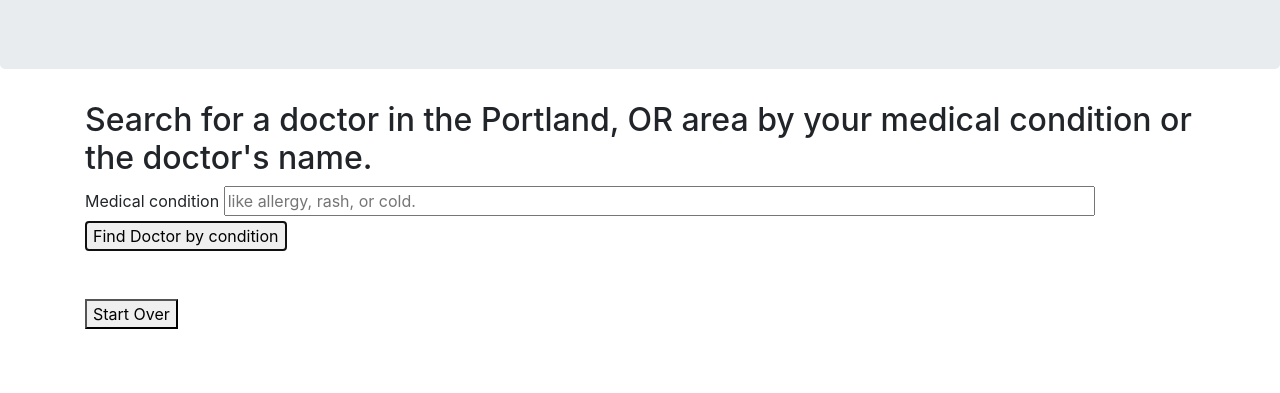
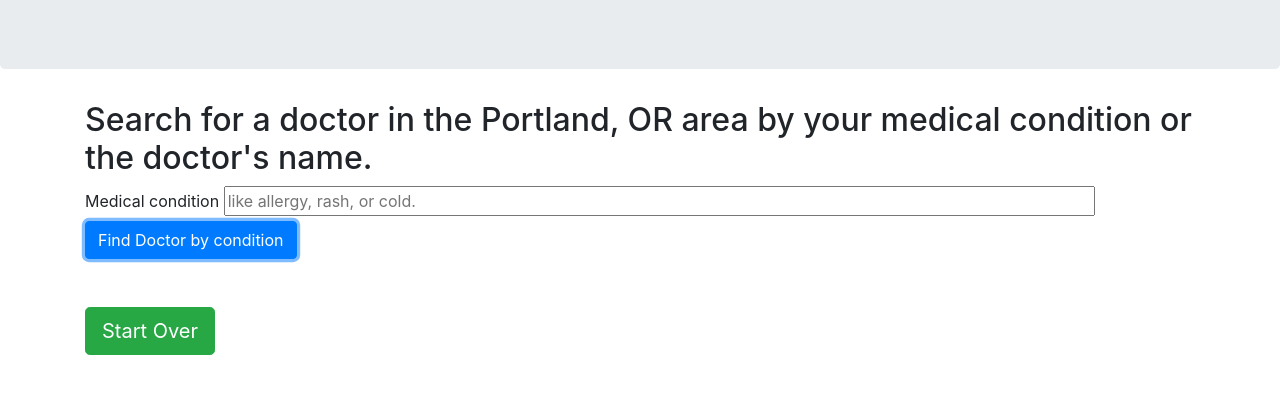
Before and after one commit to r-craig73/doctor-lookup, a website built with webpack: page src/index.html in a window 1280 px wide. Both pictures are taken after a click on the button "Find Doctor by condition". Shown: the part 115-508 px from the top of the page. Built offline with nearby package versions, Linux system fonts and the light colour scheme.

Commit message:
edit bootstrap buttons and form input and clicks

```diff
--- a/src/index.html
+++ b/src/index.html
@@ -14,19 +14,19 @@
       <div class="condition">
         <label for="condition">Medical condition</label>
         <input id="condition" name="condition" type="text" placeholder="like allergy, rash, or cold." size="80">
-        <button class="condition-button" id="condition">Find Doctor by condition</button>
+        <button class="btn btn-primary" id="condition-button">Find Doctor by condition</button>
       </div>
       <br>
 
       <div class="doctor-name">
         <label for="doctor-name">Doctor</label>
         <input id="doctor-name" name="doctor-name" type="text"  name="" placeholder="First, Middle or Last Name" size="80">
-        <button class="doctor-name-button" id="doctor-name">Find Doctor by Name</button>
+        <button class="btn btn-secondary" id="doctor-name-button">Find Doctor by Name</button>
       </div>
       <br>
 
       <div class="start-over">
-        <button class="start-over-button" id="start-over">Start Over</button>
+        <button class="btn btn-success btn-lg" id="start-over-button">Start Over</button>
       </div>
       <br>
 
--- a/src/main.js
+++ b/src/main.js
@@ -4,13 +4,13 @@ import 'bootstrap/dist/css/bootstrap.min.css';
 //import { **insert prototype name** } from './doctor-lookup.js';
 
 $(document).ready(function() {
-  $('.start-over').hide();
+  $('#start-over-button').hide();
   $('.showDoctorsByCondition').hide();
   $('.showDoctorsByName').hide();
 
-  $('.condition-button').click(function() {
+  $('#condition-button').click(function() {
     event.preventDefault();
-    $('.start-over').show();
+    $('#start-over-button').show();
     $('.doctor-name').hide();
     $('showDoctorsByCondition').empty();
     $('showDoctorsByCondition').show();
@@ -70,9 +70,9 @@ $(document).ready(function() {
       });
   });
 
-  $('.doctor-name-button').click(function() {
+  $('#doctor-name-button').click(function() {
     event.preventDefault();
-    $('.start-over').show();
+    $('#start-over-button').show();
     $('.condition').hide();
     $('showDoctorsByName').empty();
     $('showDoctorsByName').show();
@@ -132,7 +132,7 @@ $(document).ready(function() {
       });
   });
 
-  $('.start-over-button').click(function() {
+  $('#start-over-button').click(function() {
     event.preventDefault();
     location.reload();
   });
```
Also changed, not shown: readme.md.
